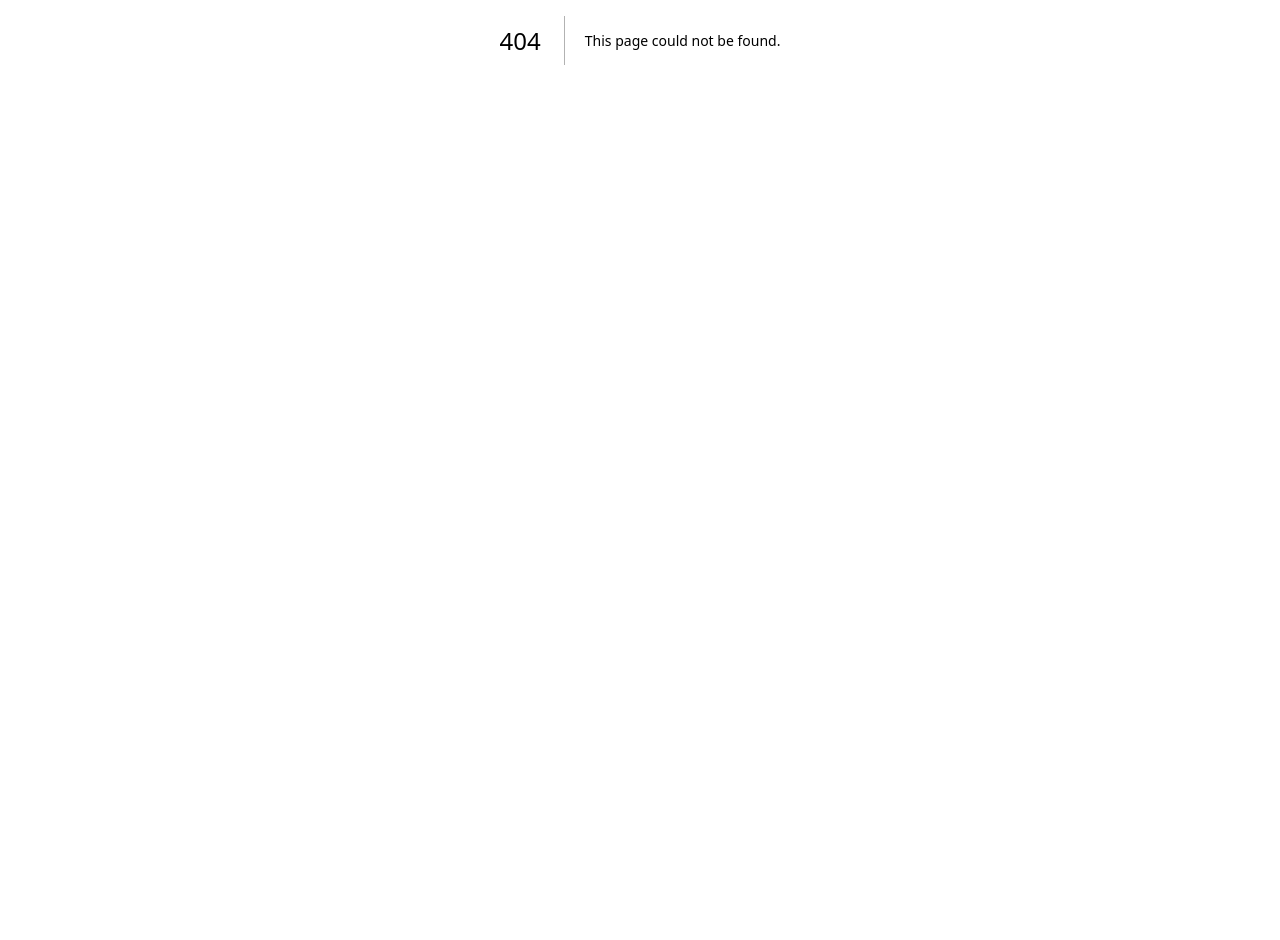
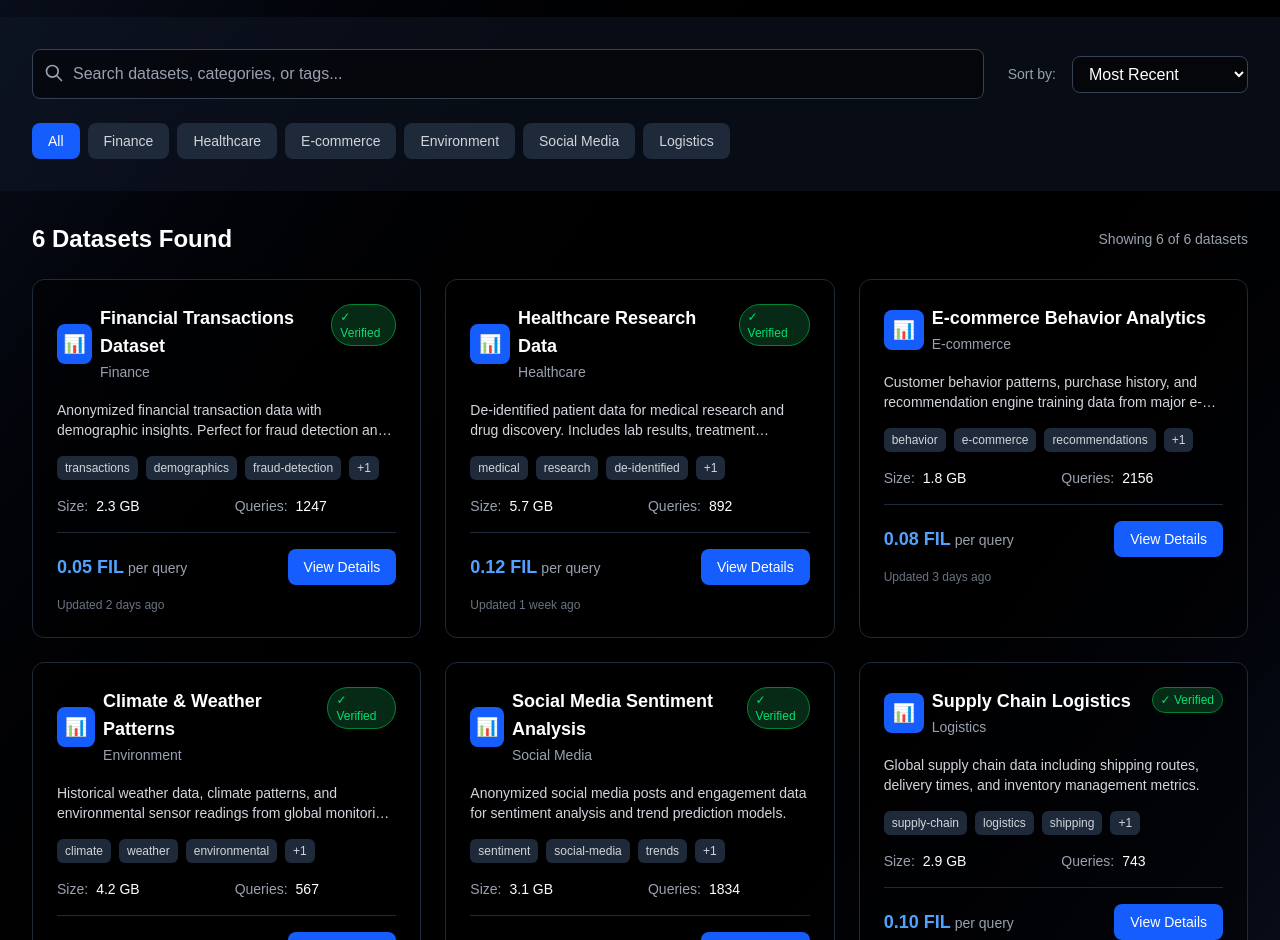
Before and after one commit to ayushsingh82/DataCloud, a Next.js app: page /marketplace in a window 1280 px wide. Before the commit this address had no page. Shown: the part 360-1300 px from the top of the page. Before the commit the page ends 800 px from the top, so only its background shows below. Built offline with nearby package versions, Linux system fonts and the light colour scheme.

Commit message:
marketplace route added

```diff
--- /dev/null
+++ b/src/app/marketplace/page.tsx
@@ -0,0 +1,230 @@
+'use client';
+
+import { useState } from 'react';
+import Navbar from '@/components/Navbar';
+import Footer from '@/components/Footer';
+import DatasetCard from '@/components/DatasetCard';
+
+// Mock data for datasets
+const mockDatasets = [
+  {
+    id: '1',
+    title: 'Financial Transactions Dataset',
+    description: 'Anonymized financial transaction data with demographic insights. Perfect for fraud detection and spending pattern analysis.',
+    category: 'Finance',
+    price: '0.05 FIL',
+    size: '2.3 GB',
+    queries: 1247,
+    verified: true,
+    tags: ['transactions', 'demographics', 'fraud-detection', 'anonymized'],
+    lastUpdated: '2 days ago'
+  },
+  {
+    id: '2',
+    title: 'Healthcare Research Data',
+    description: 'De-identified patient data for medical research and drug discovery. Includes lab results, treatment outcomes, and demographic data.',
+    category: 'Healthcare',
+    price: '0.12 FIL',
+    size: '5.7 GB',
+    queries: 892,
+    verified: true,
+    tags: ['medical', 'research', 'de-identified', 'lab-results'],
+    lastUpdated: '1 week ago'
+  },
+  {
+    id: '3',
+    title: 'E-commerce Behavior Analytics',
+    description: 'Customer behavior patterns, purchase history, and recommendation engine training data from major e-commerce platforms.',
+    category: 'E-commerce',
+    price: '0.08 FIL',
+    size: '1.8 GB',
+    queries: 2156,
+    verified: false,
+    tags: ['behavior', 'e-commerce', 'recommendations', 'purchasing'],
+    lastUpdated: '3 days ago'
+  },
+  {
+    id: '4',
+    title: 'Climate & Weather Patterns',
+    description: 'Historical weather data, climate patterns, and environmental sensor readings from global monitoring stations.',
+    category: 'Environment',
+    price: '0.03 FIL',
+    size: '4.2 GB',
+    queries: 567,
+    verified: true,
+    tags: ['climate', 'weather', 'environmental', 'sensors'],
+    lastUpdated: '5 days ago'
+  },
+  {
+    id: '5',
+    title: 'Social Media Sentiment Analysis',
+    description: 'Anonymized social media posts and engagement data for sentiment analysis and trend prediction models.',
+    category: 'Social Media',
+    price: '0.06 FIL',
+    size: '3.1 GB',
+    queries: 1834,
+    verified: true,
+    tags: ['sentiment', 'social-media', 'trends', 'engagement'],
+    lastUpdated: '1 day ago'
+  },
+  {
+    id: '6',
+    title: 'Supply Chain Logistics',
+    description: 'Global supply chain data including shipping routes, delivery times, and inventory management metrics.',
+    category: 'Logistics',
+    price: '0.10 FIL',
+    size: '2.9 GB',
+    queries: 743,
+    verified: true,
+    tags: ['supply-chain', 'logistics', 'shipping', 'inventory'],
+    lastUpdated: '4 days ago'
+  }
+];
+
+const categories = ['All', 'Finance', 'Healthcare', 'E-commerce', 'Environment', 'Social Media', 'Logistics'];
+
+export default function MarketplacePage() {
+  const [selectedCategory, setSelectedCategory] = useState('All');
+  const [searchTerm, setSearchTerm] = useState('');
+  const [sortBy, setSortBy] = useState('recent');
+
+  const filteredDatasets = mockDatasets.filter(dataset => {
+    const matchesCategory = selectedCategory === 'All' || dataset.category === selectedCategory;
+    const matchesSearch = dataset.title.toLowerCase().includes(searchTerm.toLowerCase()) ||
+                         dataset.description.toLowerCase().includes(searchTerm.toLowerCase()) ||
+                         dataset.tags.some(tag => tag.toLowerCase().includes(searchTerm.toLowerCase()));
+    return matchesCategory && matchesSearch;
+  });
+
+  const sortedDatasets = [...filteredDatasets].sort((a, b) => {
+    switch (sortBy) {
+      case 'price-low':
+        return parseFloat(a.price) - parseFloat(b.price);
+      case 'price-high':
+        return parseFloat(b.price) - parseFloat(a.price);
+      case 'queries':
+        return b.queries - a.queries;
+      case 'size':
+        return parseFloat(b.size) - parseFloat(a.size);
+      default:
+        return 0; // recent (default order)
+    }
+  });
+
+  return (
+    <div className="min-h-screen bg-gradient-to-br from-gray-900 via-black to-gray-900 text-white">
+      <Navbar />
+
+      {/* Hero Section */}
+      <section className="py-16 px-4 sm:px-6 lg:px-8">
+        <div className="max-w-7xl mx-auto text-center">
+          <h1 className="text-4xl sm:text-5xl font-bold mb-6">
+            Data <span className="text-blue-500">Marketplace</span>
+          </h1>
+          <p className="text-xl text-gray-300 mb-8 max-w-3xl mx-auto">
+            Discover privacy-preserving datasets and run secure queries without accessing raw data
+          </p>
+        </div>
+      </section>
+
+      {/* Search and Filters */}
+      <section className="py-8 px-4 sm:px-6 lg:px-8 bg-gray-900/50">
+        <div className="max-w-7xl mx-auto">
+          <div className="flex flex-col lg:flex-row gap-6 items-center">
+            {/* Search */}
+            <div className="flex-1 w-full lg:w-auto">
+              <div className="relative">
+                <input
+                  type="text"
+                  placeholder="Search datasets, categories, or tags..."
+                  value={searchTerm}
+                  onChange={(e) => setSearchTerm(e.target.value)}
+                  className="w-full bg-black/50 border border-gray-700 rounded-lg px-4 py-3 pl-10 text-white placeholder-gray-400 focus:border-blue-500 focus:outline-none"
+                />
+                <svg className="absolute left-3 top-3.5 w-5 h-5 text-gray-400" fill="none" stroke="currentColor" viewBox="0 0 24 24">
+                  <path strokeLinecap="round" strokeLinejoin="round" strokeWidth={2} d="M21 21l-6-6m2-5a7 7 0 11-14 0 7 7 0 0114 0z" />
+                </svg>
+              </div>
+            </div>
+
+            {/* Sort */}
+            <div className="flex items-center space-x-4">
+              <span className="text-gray-400 text-sm">Sort by:</span>
+              <select
+                value={sortBy}
+                onChange={(e) => setSortBy(e.target.value)}
+                className="bg-black/50 border border-gray-700 rounded-lg px-3 py-2 text-white focus:border-blue-500 focus:outline-none"
+              >
+                <option value="recent">Most Recent</option>
+                <option value="price-low">Price: Low to High</option>
+                <option value="price-high">Price: High to Low</option>
+                <option value="queries">Most Queries</option>
+                <option value="size">Largest Size</option>
+              </select>
+            </div>
+          </div>
+
+          {/* Categories */}
+          <div className="flex flex-wrap gap-2 mt-6">
+            {categories.map((category) => (
+              <button
+                key={category}
+                onClick={() => setSelectedCategory(category)}
+                className={`px-4 py-2 rounded-lg text-sm font-medium transition-colors ${
+                  selectedCategory === category
+                    ? 'bg-blue-600 text-white'
+                    : 'bg-gray-800 text-gray-300 hover:bg-gray-700 hover:text-white'
+                }`}
+              >
+                {category}
+              </button>
+            ))}
+          </div>
+        </div>
+      </section>
+
+      {/* Results */}
+      <section className="py-8 px-4 sm:px-6 lg:px-8">
+        <div className="max-w-7xl mx-auto">
+          <div className="flex justify-between items-center mb-6">
+            <h2 className="text-2xl font-bold">
+              {filteredDatasets.length} Dataset{filteredDatasets.length !== 1 ? 's' : ''} Found
+            </h2>
+            <div className="text-sm text-gray-400">
+              Showing {sortedDatasets.length} of {mockDatasets.length} datasets
+            </div>
+          </div>
+
+          {/* Dataset Grid */}
+          <div className="grid grid-cols-1 md:grid-cols-2 lg:grid-cols-3 gap-6">
+            {sortedDatasets.map((dataset) => (
+              <DatasetCard key={dataset.id} dataset={dataset} />
+            ))}
+          </div>
+
+          {/* Empty State */}
+          {sortedDatasets.length === 0 && (
+            <div className="text-center py-16">
+              <div className="text-6xl mb-4">🔍</div>
+              <h3 className="text-xl font-semibold mb-2">No datasets found</h3>
+              <p className="text-gray-400 mb-6">
+                Try adjusting your search terms or category filters
+              </p>
+              <button
+                onClick={() => {
+                  setSearchTerm('');
+                  setSelectedCategory('All');
+                }}
+                className="bg-blue-600 hover:bg-blue-700 text-white px-6 py-2 rounded-lg transition-colors"
+              >
+                Clear Filters
+              </button>
+            </div>
+          )}
+        </div>
+      </section>
+
+      <Footer />
+    </div>
+  );
+}
```
